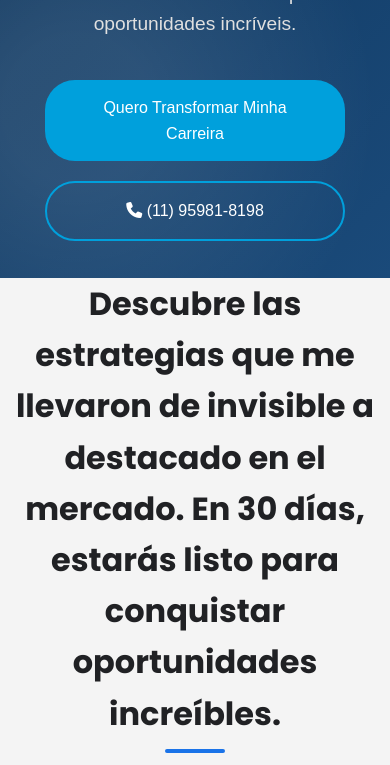
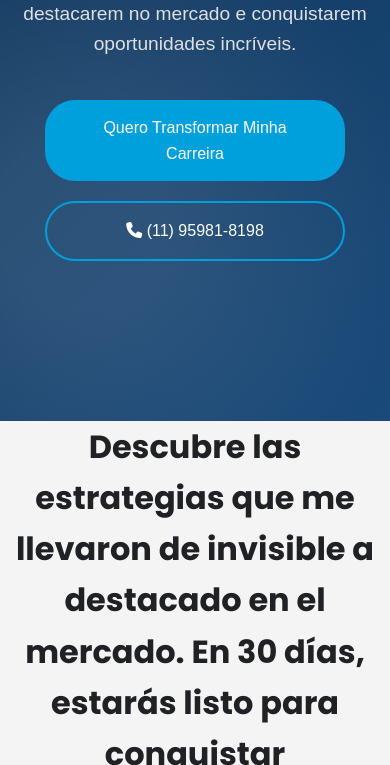
Before and after one commit to SollonySantos/Original, a website: page Original/index.html in a window 390 px wide. Shown: the part 566-1331 px from the top of the page. Drawn offline with nearby package versions, Linux system fonts and the light colour scheme; files whose address does not match are found by name.

Commit message:
Melhorias no home.css: ajustes de layout e responsividade

```diff
--- a/Original/src/styles/home.css
+++ b/Original/src/styles/home.css
@@ -4,10 +4,11 @@
     display: flex;
     align-items: center;
     justify-content: space-between;
-    padding: 100px 8%;
+    padding: 100px 8% 60px; /* Adicionar padding-top para compensar o header */
     background: linear-gradient(135deg, #0a2c4e, #1a4a7a);
     overflow: hidden;
-    height: 100vh;
+    min-height: 100vh; /* Usar min-height em vez de height para evitar problemas */
+    box-sizing: border-box; /* Garantir que o padding não aumente o tamanho total */
 }
 
 /* Efeito de partículas no fundo */
@@ -190,13 +191,7 @@
     #home {
         flex-direction: column;
         text-align: center;
-        padding: 60px 5%;
-    }
-
-    .hero-container {
-        flex-direction: column;
-        align-items: center;
-        text-align: center;
+        padding: 80px 5% 40px; /* Ajustar padding para dispositivos móveis */
     }
 
     .hero-content {
```
